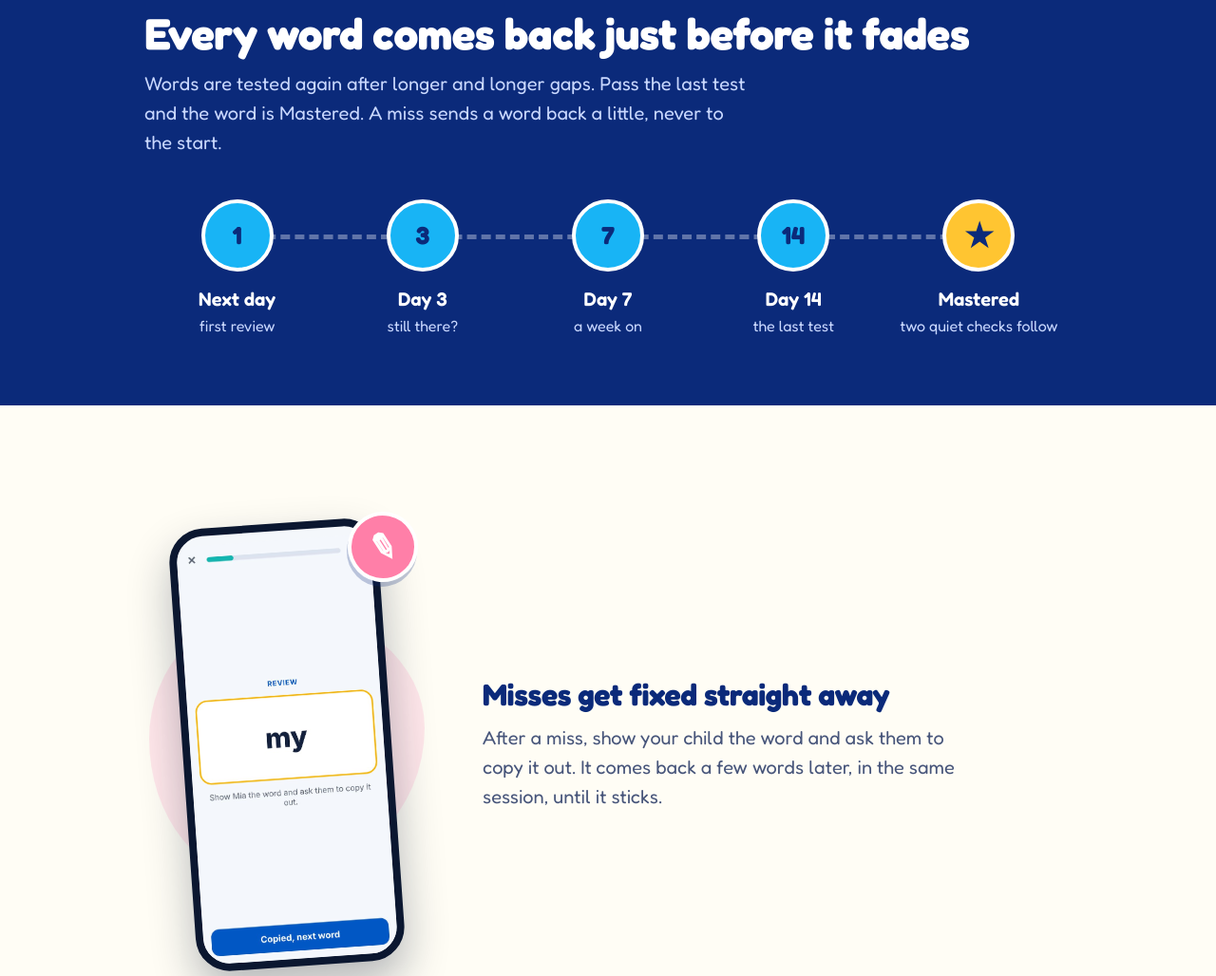
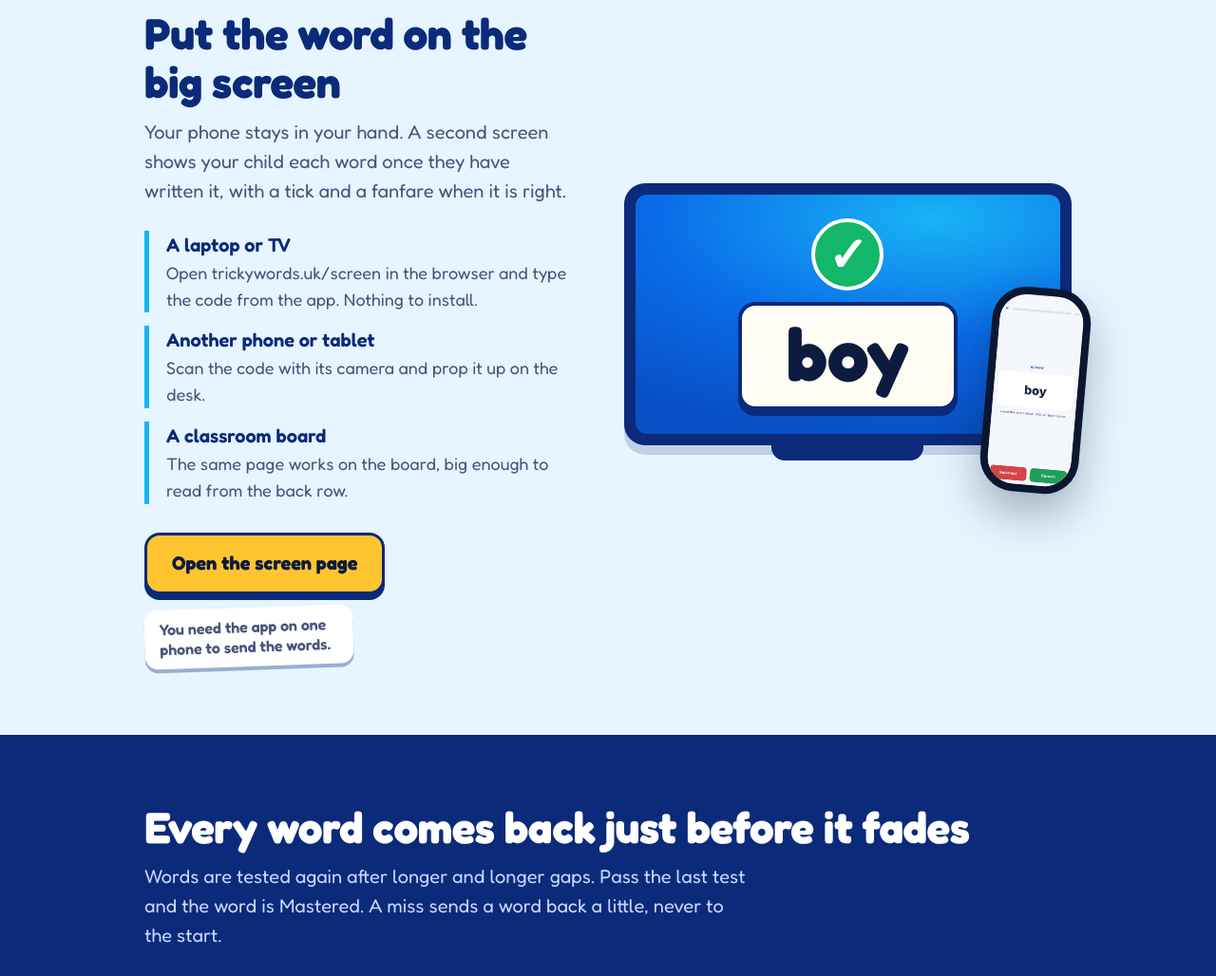
Before and after one commit to moritzschmittat/trickywords-website, a plain HTML site: page index.html in a window 1280 px wide. Shown: the part 1360-2388 px from the top of the page at 95% size. Drawn offline with Linux system fonts and the light colour scheme.

Commit message:
Home page: give the second screen its own section
A new band shows a TV with the word and tick beside the phone, lists
the three kinds of screen, and links to the screen page. Every page's
navigation gains a 'Second screen' link.

Co-Authored-By: Claude Fable 5.2 <noreply@anthropic.com>
Claude-Session: https://claude.ai/code/session_01RQsC1eRyBbTHLRWdo9ch3e

```diff
--- a/index.html
+++ b/index.html
@@ -4,13 +4,13 @@
 <meta charset="utf-8">
 <meta name="viewport" content="width=device-width, initial-scale=1">
 <title>Tricky Words: spelling practice in five to ten minutes a day</title>
-<meta name="description" content="Tricky Words replaces spelling flashcards with a short daily routine. The app picks the words and tests each one again before it is forgotten.">
+<meta name="description" content="Tricky Words replaces spelling flashcards with a short daily routine. The app picks the words and tests each one again before it is forgotten. Show each word on a second screen: a tablet, a laptop, a TV or a classroom board.">
 <link rel="icon" href="/icon.png">
 <link rel="preload" href="/fonts/fredoka.woff2" as="font" type="font/woff2" crossorigin>
 <link rel="stylesheet" href="/style.css">
 </head>
 <body>
-<header class="site-header"><div class="inner"><img src="/img/logo.jpg" alt="" width="46" height="46"><a class="brand" href="/">Tricky Words</a><nav class="site-nav"><a href="/" aria-current="page">Home</a><a href="/support.html">Help</a><a href="/privacy.html">Privacy</a></nav></div></header>
+<header class="site-header"><div class="inner"><img src="/img/logo.jpg" alt="" width="46" height="46"><a class="brand" href="/">Tricky Words</a><nav class="site-nav"><a href="/" aria-current="page">Home</a><a href="/#second-screen">Second screen</a><a href="/support.html">Help</a><a href="/privacy.html">Privacy</a></nav></div></header>
 <main>
 <section class="hero">
 <div class="letters" aria-hidden="true"><span class="a">A</span><span class="b">B</span><span class="c">C</span></div>
@@ -45,6 +45,26 @@
 </div>
 </section>
 
+<section class="band screen-band" id="second-screen">
+<div class="inner">
+<div class="screen-copy">
+<h2>Put the word on the big screen</h2>
+<p class="sub">Your phone stays in your hand. A second screen shows your child each word once they have written it, with a tick and a fanfare when it is right.</p>
+<ul class="screen-ways">
+<li><strong>A laptop or TV</strong>Open trickywords.uk/screen in the browser and type the code from the app. Nothing to install.</li>
+<li><strong>Another phone or tablet</strong>Scan the code with its camera and prop it up on the desk.</li>
+<li><strong>A classroom board</strong>The same page works on the board, big enough to read from the back row.</li>
+</ul>
+<div class="cta"><a class="button" href="/screen/">Open the screen page</a><span class="offer">You need the app on one phone to send the words.</span></div>
+</div>
+<div class="screen-art" role="img" aria-label="A television showing the word boy with a green tick, next to a phone where the parent has tapped Correct">
+<div class="tv"><div class="tv-glass"><span class="tv-tick">✓</span><span class="tv-sheet">boy</span></div></div>
+<div class="tv-stand"></div>
+<div class="phone tv-phone"><img src="/img/practice.jpg" alt="" width="585" height="1266" loading="lazy"></div>
+</div>
+</div>
+</section>
+
 <section class="band ladder-band">
 <div class="inner">
 <h2>Every word comes back just before it fades</h2>
@@ -74,8 +94,8 @@
 <div><h3>A clear finish every day</h3><p>No endless sessions. When today&#39;s words are done, the app says so, and brings the right ones back tomorrow.</p></div>
 </div>
 <div class="feature flip">
-<div class="shot" style="--blob:#BFE3F7;--tilt:4deg"><div class="phone"><img src="/img/share.jpg" alt="A code that another phone or tablet can scan to act as a second screen" width="585" height="1266" loading="lazy"></div></div>
-<div><h3>A second screen for the fanfare</h3><p>Prop up another phone or tablet and it shows each word after you mark it, with a fanfare for a correct answer. Scan a code to join. No second phone? Open <a href="/screen/">trickywords.uk/screen</a> on a laptop, a TV or a classroom board and type the code.</p></div>
+<div class="shot" style="--blob:#BFE3F7;--tilt:4deg"><div class="phone"><img src="/img/share.jpg" alt="The Second screen page in the app with a code to scan or type" width="585" height="1266" loading="lazy"></div></div>
+<div><h3>One code to join</h3><p>Tap Second screen in the app to get a code. Scan it with a phone or tablet, or type it in at <a href="/screen/">trickywords.uk/screen</a>. More than one screen can join at once.</p></div>
 </div>
 </div>
 </section>
--- a/style.css
+++ b/style.css
@@ -147,10 +147,33 @@ p { margin: 0; }
   .feature.flip .shot { order: 0; }
   .feature p { margin-left: auto; margin-right: auto; }
   .site-header .inner { flex-wrap: wrap; }
-  .site-nav { margin-left: 0; width: 100%; justify-content: flex-start; }
+  .site-nav { margin-left: 0; width: 100%; justify-content: flex-start; gap: 2px; }
+  .site-nav a { font-size: 15px; padding: 6px 10px; }
 }
 @media (prefers-reduced-motion: reduce) {
   html { scroll-behavior: auto; }
   .note .wrong::after, .note .right, .note .tick { animation: none; }
   .button { transition: none; }
 }
+
+/* Second screen band */
+.screen-band { background: #E6F5FF; }
+.screen-band .inner { display: grid; grid-template-columns: 1fr 1.05fr; gap: 56px; align-items: center; }
+.screen-ways { list-style: none; padding: 0; margin: 26px 0 0; display: grid; gap: 14px; }
+.screen-ways li { font-size: 18px; color: var(--muted); padding-left: 18px; border-left: 5px solid var(--sky); margin: 0; }
+.screen-ways strong { display: block; color: var(--navy); font-size: 20px; font-weight: 600; }
+.screen-band .cta { margin-top: 30px; display: flex; flex-wrap: wrap; align-items: center; gap: 14px 18px; }
+.screen-band .offer { color: var(--muted); font-size: 16px; max-width: 24ch; }
+.screen-art { position: relative; padding: 0 0 34px 0; }
+.tv { background: var(--navy); border-radius: 22px; padding: 12px; box-shadow: 0 10px 0 rgba(11, 42, 122, 0.18); }
+.tv-glass { aspect-ratio: 16 / 9; border-radius: 12px; background: radial-gradient(120% 90% at 70% 10%, var(--sky) 0%, var(--blue) 55%, #0850C4 100%); display: flex; flex-direction: column; align-items: center; justify-content: center; gap: 5%; }
+.tv-tick { width: 17%; aspect-ratio: 1; border-radius: 50%; background: var(--tick); border: 4px solid #fff; color: #fff; display: grid; place-items: center; font-weight: 700; font-size: clamp(22px, 4.4vw, 50px); line-height: 1; }
+.tv-sheet { background: var(--paper); color: var(--ink); border: 4px solid var(--navy); border-radius: 18px; box-shadow: 0 6px 0 var(--navy); padding: 0.1em 0.6em 0.16em; font-weight: 700; font-size: clamp(34px, 6.6vw, 78px); line-height: 1.1; }
+.tv-stand { width: 34%; height: 16px; margin: 0 auto; background: var(--navy); border-radius: 0 0 14px 14px; }
+.screen-art .tv-phone { position: absolute; right: -14px; bottom: 0; width: 22%; transform: rotate(5deg); }
+.screen-art .tv-phone img { display: block; width: 100%; height: auto; }
+@media (max-width: 820px) {
+  .screen-band .inner { grid-template-columns: 1fr; gap: 34px; }
+  .screen-art { order: -1; }
+  .screen-art .tv-phone { right: 0; width: 26%; }
+}
```
Also changed, not shown: list/index.html (+1 -1 lines), privacy.html (+1 -1 lines), support.html (+1 -1 lines), teach/index.html (+1 -1 lines).
